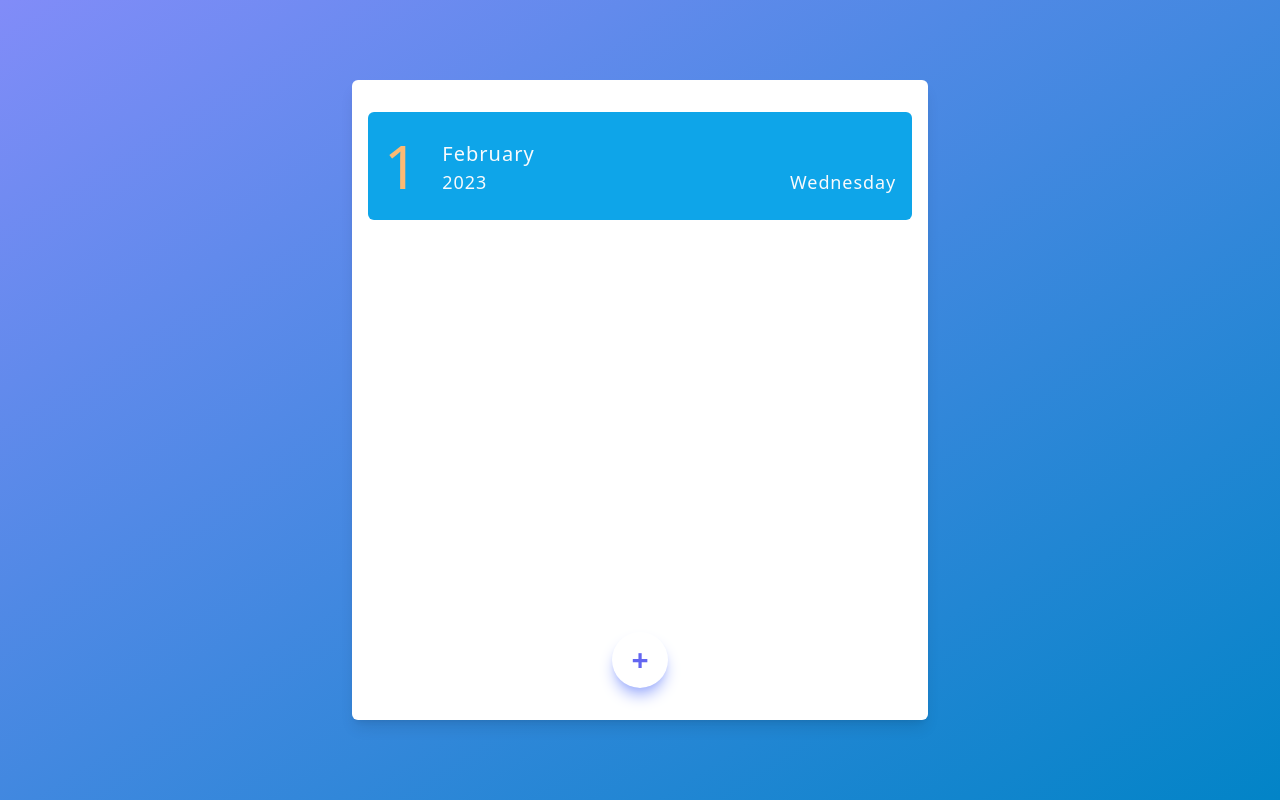
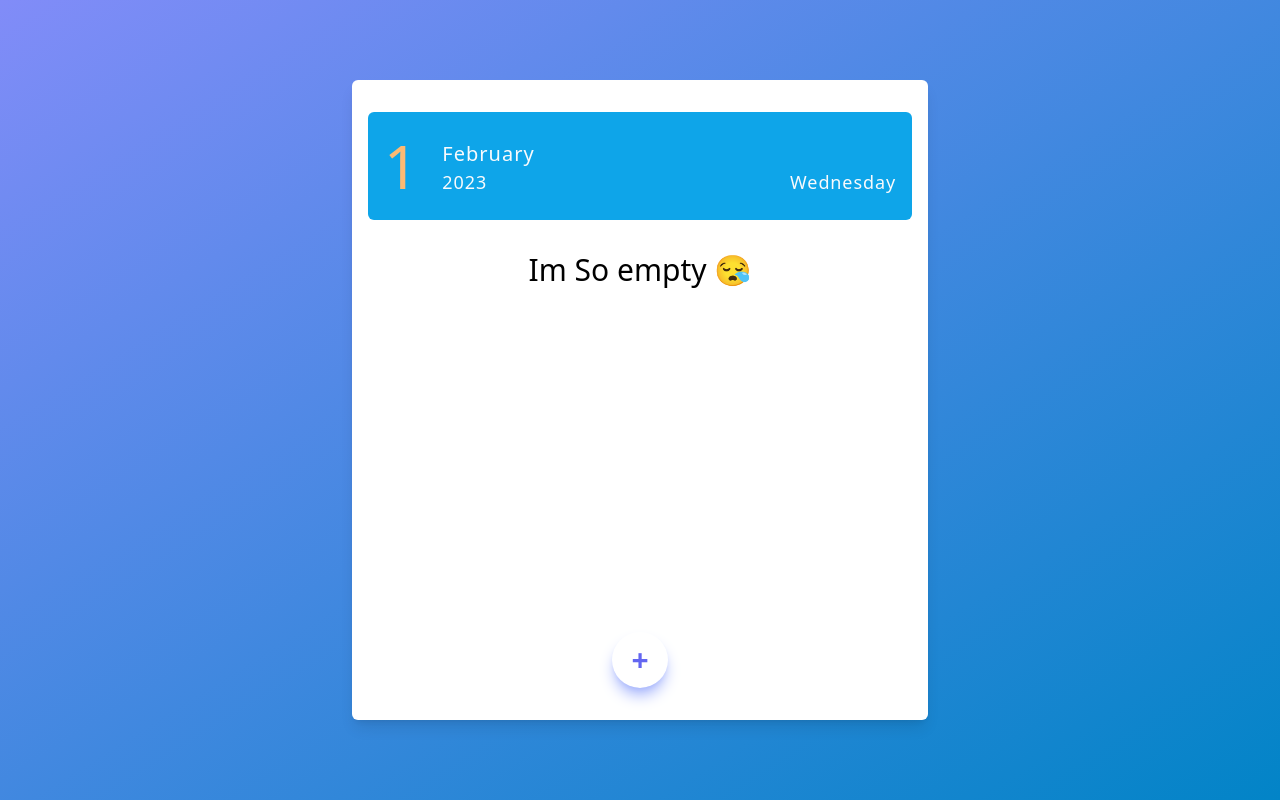
Before and after one commit to RedouaneAjgagal/weekly-task-organizer, a React (Vite) app: page / in a window 1280 px wide. Built offline with nearby package versions, Linux system fonts and the light colour scheme.

Commit message:
7 days only available to selected and display the correct time

```diff
--- a/src/App.tsx
+++ b/src/App.tsx
@@ -1,7 +1,7 @@
 import TodoCard from "./components/TodoCard"
 function App() {
   return (
-    <main className="bg-gradient-to-tl from-sky-600 to-indigo-400 flex justify-center items-center min-h-screen">
+    <main className="bg-gradient-to-tl from-sky-600 to-indigo-400 flex justify-center items-center min-h-screen py-4">
       <TodoCard />
     </main>
   )
--- /dev/null
+++ b/src/calc/time.ts
@@ -0,0 +1,11 @@
+const currentTime = new Date();
+const currentDate = currentTime.toISOString().split('T')[0]
+const hourAndMin = currentTime.toISOString().split('T')[1].substring(0, 5)
+
+export const currentFullTime = `${currentDate}T${hourAndMin}`
+
+// 7 days a head from the current time
+const calcSevenDays = new Date(currentTime.getTime() + 7 * 24 * 60 * 60 * 1000)
+const maxDate = calcSevenDays.toISOString().split('T')[0]
+
+export const maxTime = `${maxDate}T${hourAndMin}`
--- a/src/components/AddTodoForm.tsx
+++ b/src/components/AddTodoForm.tsx
@@ -4,6 +4,7 @@ import { FaCheck } from 'react-icons/fa'
 import { useAppDispatch } from './hooks/hooks'
 import { todoAction } from '../store/todo'
 import { todoUiAction } from '../store/UI'
+import { currentFullTime, maxTime } from '../calc/time'
 const AddTodoForm = () => {
     const title = useRef<HTMLInputElement>(null);
     const details = useRef<HTMLInputElement>(null);
@@ -28,11 +29,14 @@ const AddTodoForm = () => {
         dispatch(todoAction.addTodo({ todo }));
         dispatch(todoUiAction.closeForm());
     }
+
+
+
     return (
         <form className='p-4 py-8 flex flex-col gap-6 bg-gray-900 rounded-t-3xl absolute inset-x-8 bottom-0 z-20' onSubmit={addTodoHanlder}>
             <input type="text" name="title" id="title" placeholder="What's Next?" className='placeholder-green-300/25 border-b border-b-green-300 outline-none pb-1 text-lg bg-transparent text-slate-300' ref={title} />
             <input type="text" name="description" id="description" placeholder="Details.." className='border-b border-b-green-300 outline-none placeholder-green-300/25 pb-1 text-lg bg-transparent text-slate-300' ref={details} />
-            <input type="date" name="date" id="date" className='border-b border-b-green-300  outline-none pb-1 text-lg bg-transparent text-green-300/25' ref={date} />
+            <input type="datetime-local" name="date" id="date" className='border-b border-b-green-300  outline-none pb-1 text-lg bg-transparent text-green-300/25' ref={date} defaultValue={currentFullTime} min={currentFullTime} max={maxTime} />
             <div className='flex justify-center'>
                 <PrimaryBtn colors='shadow-blacks-900 text-gray-900 bg-green-300'><FaCheck className='text-2xl' /></PrimaryBtn>
             </div>
--- a/src/components/TodoItem.tsx
+++ b/src/components/TodoItem.tsx
@@ -14,13 +14,16 @@ const TodoItem: React.FC<Props> = (props) => {
     const completeTodoHandler = () => {
         dispatch(todoAction.completeTodo({ id }))
     }
+    const updatedData = new Date(date);
+    const time = updatedData.toISOString().split('T')[1].substring(0, 5);
+
     return (
         <li className='border-l-4 border-l-indigo-500 shadow-lg px-6 py-3 flex justify-between items-center leading-8 relative'>
             <div className='flex flex-col gap-2'>
                 <h2 className={`text-2xl font-medium tracking-wide ${completed ? 'text-slate-500/80' : 'text-gray-800'}`}>{title}</h2>
                 <p className={`font-medium leading-normal ${completed ? 'text-slate-500/80' : 'text-gray-600'}`}>{details}</p>
             </div>
-            <p className={`text-xl ${completed ? 'text-slate-500/80' : 'text-gray-600'}`}>{date}</p>
+            <p className={`text-xl ${completed ? 'text-slate-500/80' : 'text-gray-600'}`}>{time}</p>
             <button onClick={completeTodoHandler} className={`absolute right-0 bottom-0 rounded-tl-full w-8 h-8 ${completed ? 'bg-sky-400' : 'bg-sky-400/30'}`}><FaCheck className='text-sm text-white absolute bottom-1 right-2' /></button>
         </li>
     )
--- a/src/components/TodoList.tsx
+++ b/src/components/TodoList.tsx
@@ -3,11 +3,10 @@ import TodoItem from './TodoItem'
 import { useAppSelector } from './hooks/hooks'
 const TodoList = () => {
     const { items } = useAppSelector(state => state.todoReducer);
-    console.log(items);
 
     const todos = items.map(todo => <TodoItem key={todo.id} data={todo} />);
 
-    return items.length === 0 ? null : <ul className='p-4 flex flex-col gap-4 bg-white'>{todos}</ul>
+    return items.length === 0 ? <h2 className='text-center text-3xl'>Im So empty 😪</h2> : <ul className='p-4 flex flex-col gap-4 bg-white'>{todos}</ul>
 }
 
 export default TodoList
--- a/src/store/todo.ts
+++ b/src/store/todo.ts
@@ -19,7 +19,7 @@ const todoSlice = createSlice({
             state.items = [...state.items, action.payload.todo]
         },
         completeTodo(state, action) {
-            const updatedTodos = state.items.map(todo => {
+            const updatedTodos: todosType[] = state.items.map(todo => {
                 if (action.payload.id === todo.id) {
                     return { ...todo, completed: !todo.completed }
                 } else {
```
